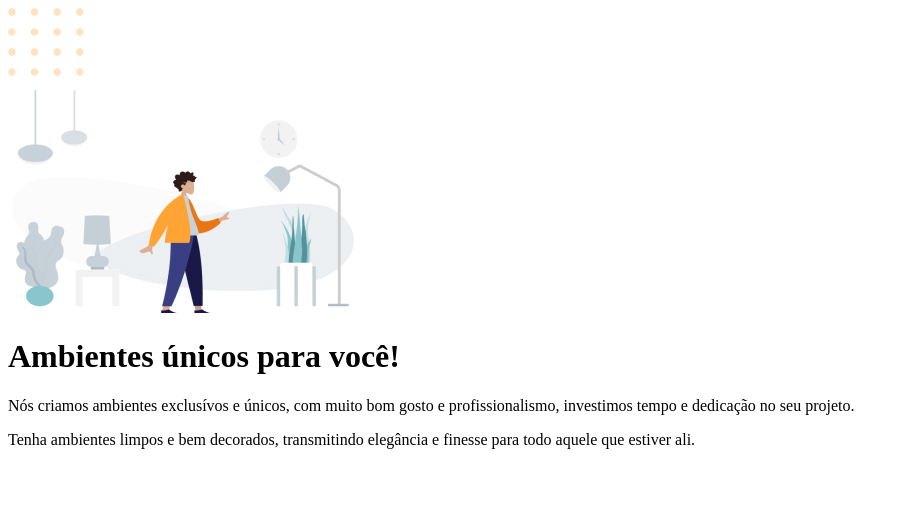
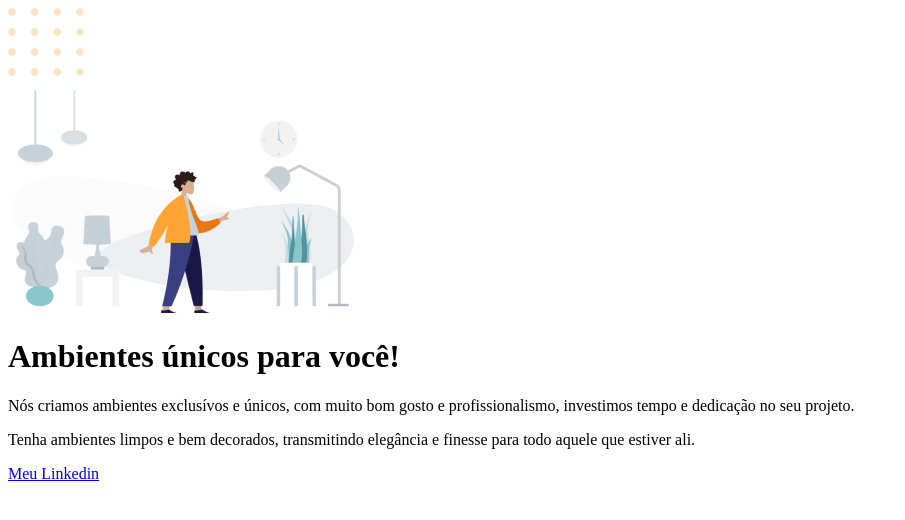
Before and after one commit to Danichagas/projeto-01, a plain HTML site: page index.html in a window 1280 px wide. Shown: the whole page, without its empty margins (0-905 px from the left). Drawn offline with Linux system fonts and the light colour scheme.

Commit message:
final commit

```diff
--- a/index.html
+++ b/index.html
@@ -20,6 +20,10 @@
 
   <p>Tenha ambientes limpos e bem decorados, transmitindo elegância  e finesse para todo aquele que estiver ali.</p>
 
+  <div id="footer">
+    <a href="https://www.linkedin.com/in/daniel-chagas-51a55b29b/" target="_blank">Meu Linkedin</a>
+  </div>
+
 
 </body>
 </html>
```
